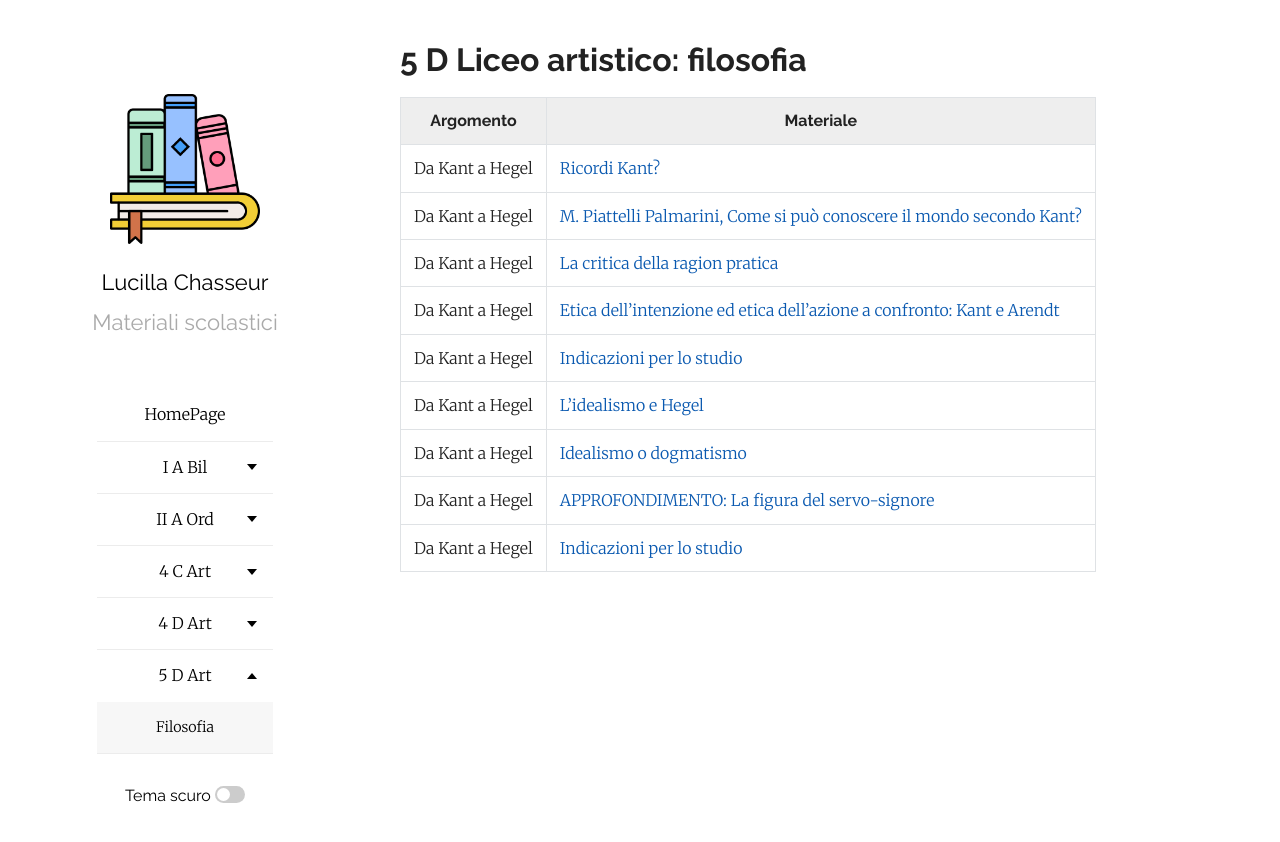
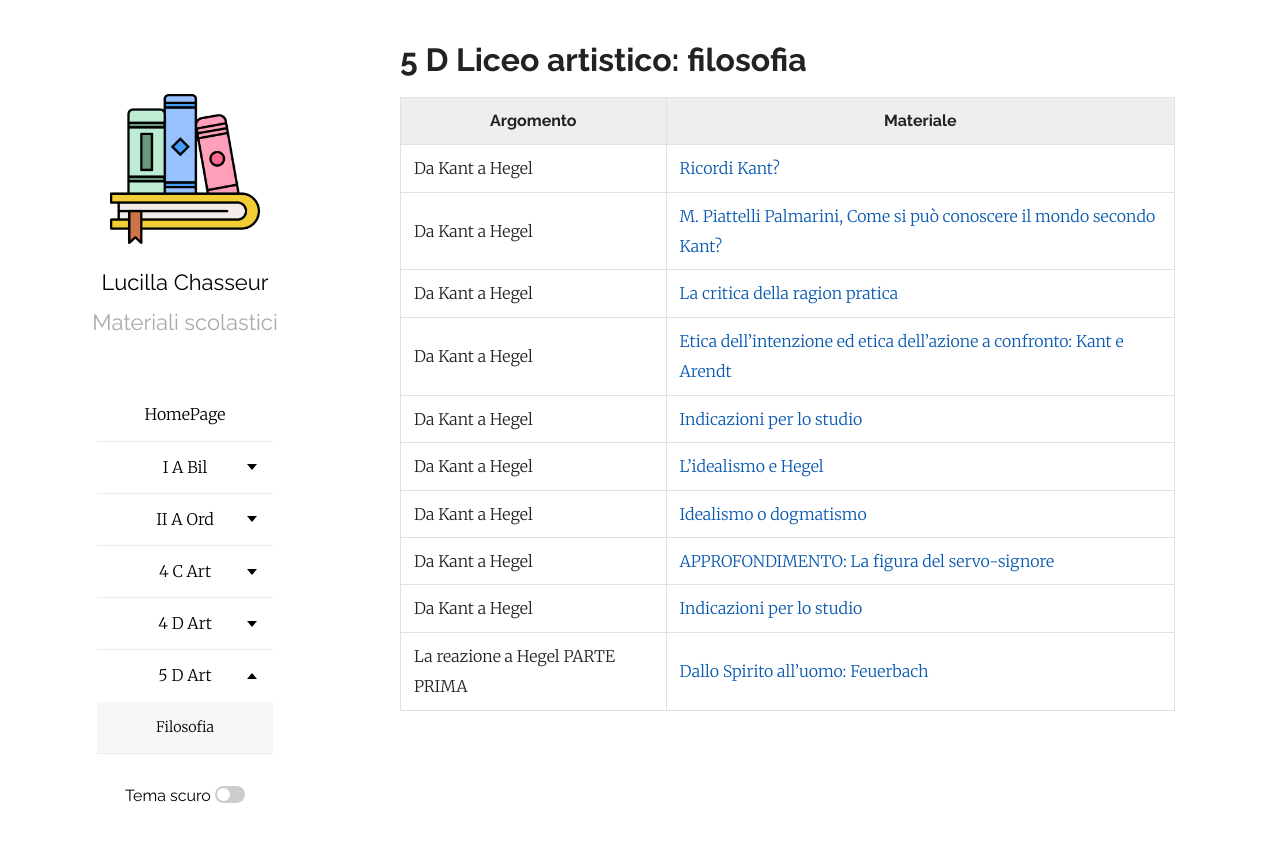
Before and after one commit to efemeridi/efemeridi.github.io, a Jekyll site: the page built from 5d_art_filosofia.md, in a window 1280 px wide. Shown: the top 842 px of the page. Built offline with Jekyll 4.4.1, drawn with Linux system fonts in a browser that asks for light colours; our own code applies the rules of GitHub Pages for plain Markdown files.

Commit message:
Add link to Feuerbach in Hegel reaction section

```diff
--- a/5d_art_filosofia.md
+++ b/5d_art_filosofia.md
@@ -14,3 +14,4 @@ layout: page
 |Da Kant a Hegel| [Idealismo o dogmatismo](/materiali/5_D_art/filosofia/IDEALISMO_HEGEL/idealismo_o_dogmatismo.pdf/)
 |Da Kant a Hegel| [APPROFONDIMENTO: La figura del servo-signore](/materiali/5_D_art/filosofia/IDEALISMO_HEGEL/servo_signore.pdf/)
 |Da Kant a Hegel|[Indicazioni per lo studio](/materiali/5_D_art/filosofia/PROGRAMMI/02_IDEALISMO_PROGRAMMA_SINTESI.pdf/)
+|La reazione a Hegel PARTE PRIMA|[Dallo Spirito all'uomo: Feuerbach](/materiali/5_D_art/filosofia/REAZIONE_A_HEGEL_PARTE_PRIMA/01_feuerbach_26_27.pdf/)
```
